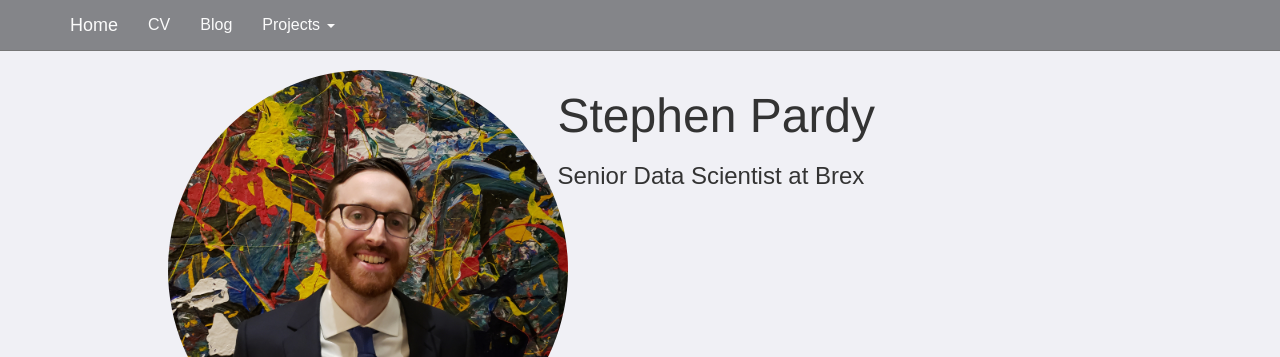
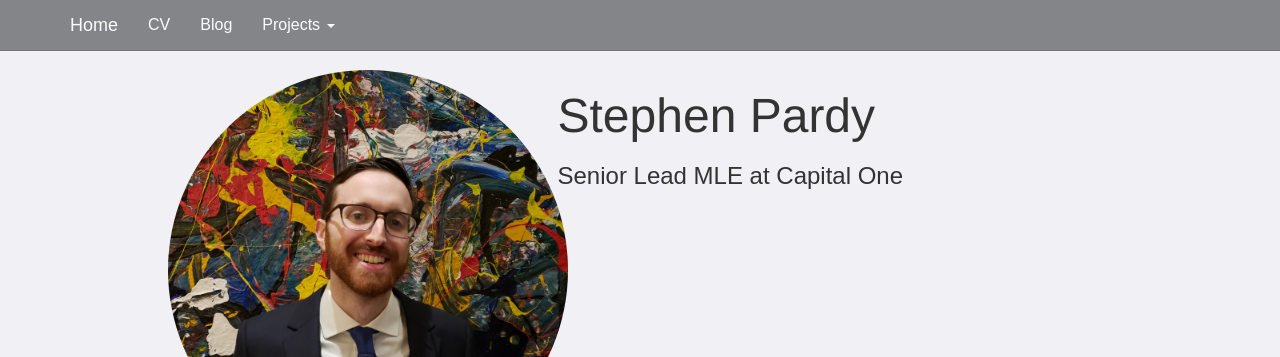
Before and after one commit to stephenpardy/stephenpardy.github.io, a Jekyll site: the page built from index.html, in a window 1280 px wide. Shown: the top 357 px of the page. Built offline with Jekyll 4.4.1, drawn with Linux system fonts in a browser that asks for light colours; nearby versions of some CDN libraries.

Commit message:
New position

```diff
--- a/CV/index.html
+++ b/CV/index.html
@@ -14,7 +14,10 @@
         </div>
         <div class="col-xs-12 col-md-8">
 
-          <p><span><em>Senior Data Scientist</em></span> -- Current
+          <p><span><em>Senior Lead Machine Learning Engineer</em></span> -- Current
+          <br />Capital One Financial</p>
+
+          <p><span><em>Senior Data Scientist</em></span> -- March 2021 - February 2023
           <br />Brex</p>
 
           <p><span><em>Data Science Manager</em></span> -- November 2020 - March 2021
--- a/index.html
+++ b/index.html
@@ -12,7 +12,7 @@
       </div>
       <div class='col-md-6'>
           <h1>Stephen Pardy</h1>
-          <h3>Senior Data Scientist at Brex</h3>
+          <h3>Senior Lead MLE at Capital One</h3>
         </div>
       </div>
     </div>
```
